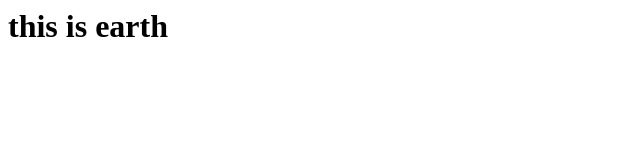
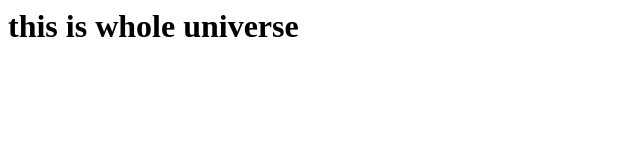
Before and after one commit to theimranshaik/testproject, a plain HTML site: page index.html in a window 1280 px wide. Shown: the whole page, without its empty margins (0-640 px from the left). Drawn offline with Linux system fonts and the light colour scheme.

Commit message:
this is whole universe

```diff
--- a/index.html
+++ b/index.html
@@ -1 +1 @@
-<h1>this is earth</h1>
+<h1>this is whole universe</h1>
```
